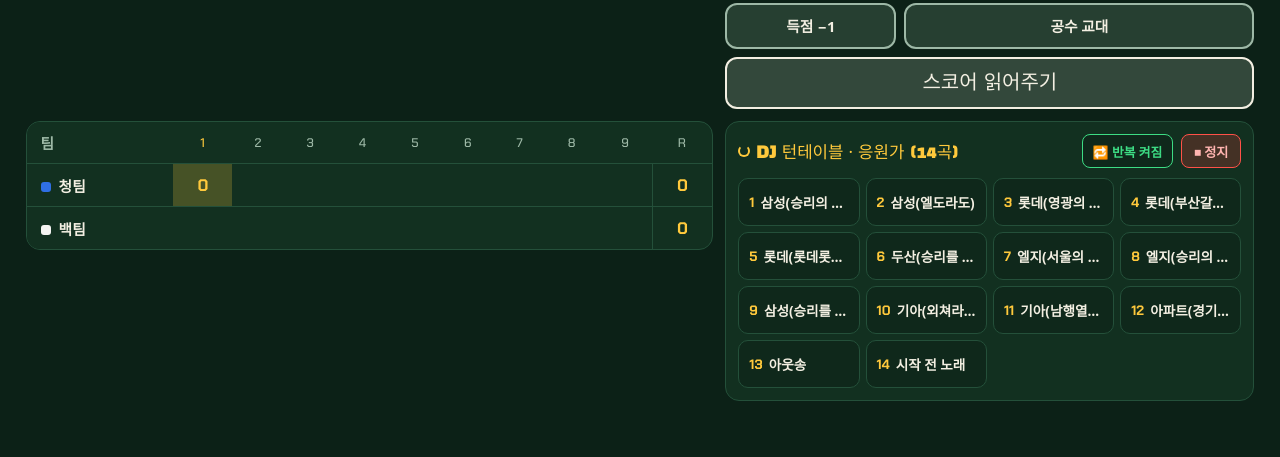
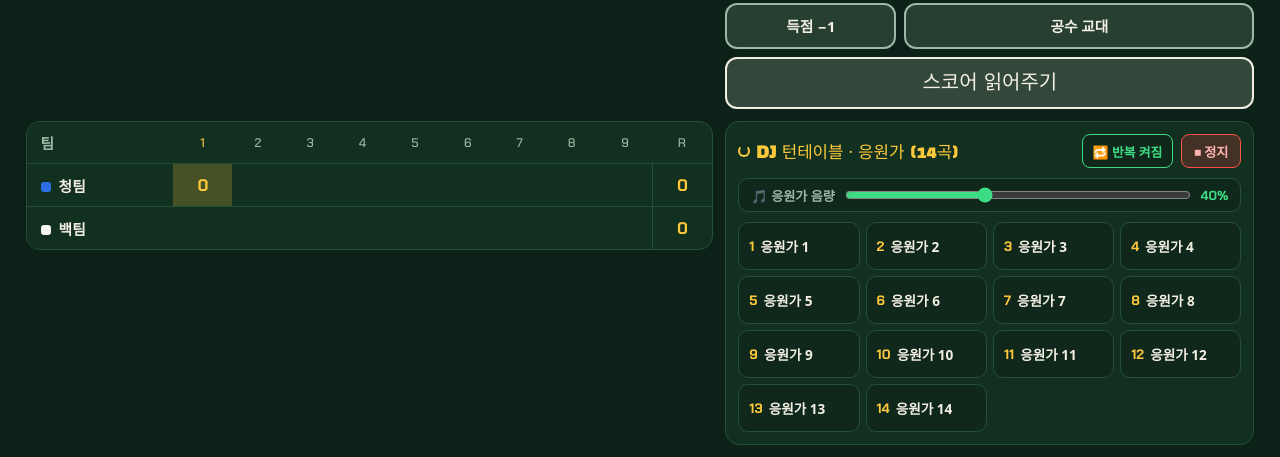
Before and after one commit to peteacher-kim/-, a plain HTML site: page index.html in a window 1280 px wide. Shown: the part 605-1062 px from the top of the page. Before the commit the page ends 1018 px from the top, so only its background shows below. Drawn offline with Linux system fonts and the light colour scheme; a web font is replaced by a local one.

Commit message:
Update index.html

```diff
--- a/index.html
+++ b/index.html
@@ -174,6 +174,13 @@ button:disabled { opacity: .35; cursor: not-allowed; }
 .dj-disc { display: inline-block; width: 12px; height: 12px; border-radius: 50%; border: 2px solid var(--amber); border-top-color: transparent; }
 .dj-disc.spin { animation: spin 1s linear infinite; }
 @keyframes spin { 100% { transform: rotate(360deg); } }
+.dj-vol-bar {
+  display: flex; align-items: center; gap: 8px;
+  background: var(--board-2); border: 1px solid var(--line); border-radius: 10px;
+  padding: 6px 12px; font-size: .82rem; font-weight: 600; color: var(--muted);
+}
+.dj-vol-bar input[type=range] { flex: 1; min-width: 80px; accent-color: var(--lamp-b); cursor: pointer; }
+.dj-vol-bar b { font-family: var(--f-num); color: var(--lamp-b); min-width: 3.2ch; text-align: right; }
 .dj-loop {
   background: var(--board-2); border: 1px solid var(--line); color: var(--muted);
   border-radius: 8px; padding: 5px 10px; font-size: .8rem; font-weight: 600; min-height: 34px;
@@ -280,6 +287,7 @@ body.dragging, body.dragging * { cursor: grabbing !important; }
 .stepper input { text-align: center; font-family: var(--f-num); font-weight: 700; font-size: 1.2rem; }
 .soundrow { display: flex; gap: 10px; align-items: center; flex-wrap: wrap; }
 .soundrow input[type=range] { flex: 1; min-width: 120px; accent-color: var(--amber); }
+.soundrow .vval { font-family: var(--f-num); font-weight: 700; color: var(--amber); min-width: 3.4ch; text-align: right; font-size: .9rem; }
 .teamset { display: grid; gap: 8px; padding: 12px; border: 1px solid var(--line); border-radius: 12px; background: var(--bg); }
 .teamset-top { display: flex; gap: 10px; align-items: center; }
 .teamset-top .pv { flex: none; width: 40px; height: 40px; border-radius: 10px; box-shadow: inset 0 0 0 1px var(--line); }
@@ -356,6 +364,11 @@ body.dragging, body.dragging * { cursor: grabbing !important; }
       <div class="dj-title"><span class="dj-disc" id="djDisc"></span>DJ 턴테이블 · 응원가 (14곡)</div>
       <button type="button" class="dj-loop on" id="djLoopBtn">🔁 반복 켜짐</button>
       <button type="button" class="dj-stop" id="djStopBtn">⏹ 정지</button>
+    </div>
+    <div class="dj-vol-bar">
+      <span>🎵 응원가 음량</span>
+      <input type="range" id="djVolQuick" min="0" max="100" step="5" aria-label="응원가 음량">
+      <b id="djVolQuickVal">40%</b>
     </div>
     <div class="dj-tracks" id="djTracks"></div>
   </section>
@@ -451,14 +464,22 @@ body.dragging, body.dragging * { cursor: grabbing !important; }
       <div class="teamset" id="ts1"></div>
     </div>
     <div class="field">
-      <label>소리 · 막대는 효과음 및 DJ 응원가 크기</label>
+      <label>소리 전체 스위치 · 효과음 크기</label>
       <div class="soundrow">
         <button class="tbtn" type="button" id="sndToggle">켜짐</button>
-        <input type="range" id="vol" min="0" max="100" step="5" aria-label="음량">
+        <input type="range" id="vol" min="0" max="100" step="5" aria-label="효과음 음량">
+        <span class="vval" id="volVal">70%</span>
       </div>
-      <label>음성 안내 · 스트라이크, 아웃, 공수 교대를 읽어줍니다</label>
+      <label>DJ 턴테이블 응원가 크기 · 교실 수업 방해 방지를 위해 별도 조절</label>
+      <div class="soundrow">
+        <input type="range" id="djVol" min="0" max="100" step="5" aria-label="DJ 응원가 음량">
+        <span class="vval" id="djVolVal">40%</span>
+      </div>
+      <label>경기 안내 음성 크기 · 스트라이크, 아웃, 공수 교대 안내</label>
       <div class="soundrow">
         <button class="tbtn" type="button" id="voiceToggle">켜짐</button>
+        <input type="range" id="voiceVol" min="0" max="100" step="5" aria-label="안내 음성 음량">
+        <span class="vval" id="voiceVolVal">100%</span>
         <button class="tbtn" type="button" id="voiceTest">미리 듣기</button>
       </div>
       <label>목소리 · 눌러서 들어보고 가장 또렷한 걸 고르세요</label>
@@ -467,7 +488,6 @@ body.dragging, body.dragging * { cursor: grabbing !important; }
       <div class="presets ko" id="rateSnd"></div>
       <label>음성 높이 · 야외 스피커에서는 높을수록 잘 들립니다</label>
       <div class="presets ko" id="pitchSnd"></div>
-      <p class="note">음성은 기기가 낼 수 있는 최대 크기로 나옵니다. 위 음량 막대는 효과음과 DJ 응원가에만 적용돼요. 효과음을 낮추면 음성이 더 또렷하게 들립니다.</p>
       <label>득점 소리 · 눌러서 미리 듣기</label>
       <div class="presets ko" id="runSnd"></div>
     </div>
@@ -485,26 +505,26 @@ body.dragging, body.dragging * { cursor: grabbing !important; }
 (() => {
   // ★ GitHub 저장소에 올릴 14곡 파일명과 버튼 표시 이름 (필요시 title만 수정)
   const DJ_TRACKS = [
-    { title: '삼성(승리의 라이온즈)', file: './song1.mp3' },
-    { title: '삼성(엘도라도)', file: './song2.mp3' },
-    { title: '롯데(영광의 순간)', file: './song3.mp3' },
-    { title: '롯데(부산갈매기)', file: './song4.mp3' },
-    { title: '롯데(롯데롯데롯데)', file: './song5.mp3' },
-    { title: '두산(승리를 위하여)', file: './song6.mp3' },
-    { title: '엘지(서울의 아리아) 7', file: './song7.mp3' },
-    { title: '엘지(승리의 노래)', file: './song8.mp3' },
-    { title: '삼성(승리를 위해)', file: './song9.mp3' },
-    { title: '기아(외쳐라 최강기아)', file: './song10.mp3' },
-    { title: '기아(남행열차)', file: './song11.mp3' },
-    { title: '아파트(경기 뜨거울때)', file: './song12.mp3' },
-    { title: '아웃송', file: './song13.mp3' },
-    { title: '시작 전 노래', file: './song14.mp3' }
+    { title: '응원가 1', file: './song1.mp3' },
+    { title: '응원가 2', file: './song2.mp3' },
+    { title: '응원가 3', file: './song3.mp3' },
+    { title: '응원가 4', file: './song4.mp3' },
+    { title: '응원가 5', file: './song5.mp3' },
+    { title: '응원가 6', file: './song6.mp3' },
+    { title: '응원가 7', file: './song7.mp3' },
+    { title: '응원가 8', file: './song8.mp3' },
+    { title: '응원가 9', file: './song9.mp3' },
+    { title: '응원가 10', file: './song10.mp3' },
+    { title: '응원가 11', file: './song11.mp3' },
+    { title: '응원가 12', file: './song12.mp3' },
+    { title: '응원가 13', file: './song13.mp3' },
+    { title: '응원가 14', file: './song14.mp3' }
   ];
 
   // 오프라인 캐싱용 Service Worker 등록 (한 번 접속 후 인터넷 없이도 작동)
   if ('serviceWorker' in navigator && location.protocol.startsWith('http')) {
     const swCode = `
-      const CACHE = 'baseball-dj-offline-v3';
+      const CACHE = 'baseball-dj-offline-v4';
       const ASSETS = ['./', './index.html', ${DJ_TRACKS.map(t => `'${t.file}'`).join(', ')}];
       self.addEventListener('install', e => {
         self.skipWaiting();
@@ -571,10 +591,15 @@ body.dragging, body.dragging * { cursor: grabbing !important; }
   const total = t => s.line[t].reduce((a, b) => a + (b || 0), 0);
   const inningLabel = () => `${s.inning}회 ${s.half ? '말' : '초'}${inter() ? ' · ' + KIND[kindAt(s.inning)] : ''}`;
 
-  // ---------- Sound (Event SFX) ----------
-  let prefs = { on: true, vol: 70, run: 'random', voice: true, rate: 1.15, pitch: 1.8, voiceName: '', v2: true };
+  // ---------- Sound (Independent SFX, DJ, and Voice volumes) ----------
+  let prefs = { on: true, vol: 70, djVol: 40, voiceVol: 100, run: 'random', voice: true, rate: 1.15, pitch: 1.8, voiceName: '', v3: true };
   try { Object.assign(prefs, JSON.parse(localStorage.getItem(PKEY)) || {}); } catch (e) {}
-  if (!prefs.v2) { prefs.rate = 1.15; prefs.pitch = 1.8; prefs.v2 = true; }
+  if (!prefs.v3) {
+    prefs.rate = 1.15; prefs.pitch = 1.8;
+    if (typeof prefs.djVol !== 'number') prefs.djVol = 40;
+    if (typeof prefs.voiceVol !== 'number') prefs.voiceVol = 100;
+    prefs.v3 = true;
+  }
   const savePrefs = () => { try { localStorage.setItem(PKEY, JSON.stringify(prefs)); } catch (e) {} };
   let ctx = null, lastRun = '', noiseBuf = null;
   function ac() {
@@ -654,6 +679,16 @@ body.dragging, body.dragging * { cursor: grabbing !important; }
   // ---------- DJ 14-Track Audio Player (Repo MP3s) ----------
   let djAudio = null, djPlayingIdx = null, djLoop = true, djFadeTimer = null;
 
+  function setDjVolume(val) {
+    prefs.djVol = Math.max(0, Math.min(100, +val));
+    if (djAudio) djAudio.volume = prefs.djVol / 100;
+    $('djVolQuick').value = prefs.djVol;
+    $('djVolQuickVal').textContent = prefs.djVol + '%';
+    $('djVol').value = prefs.djVol;
+    $('djVolVal').textContent = prefs.djVol + '%';
+    savePrefs();
+  }
+
   function renderDjTracks() {
     $('djTracks').innerHTML = DJ_TRACKS.map((tr, i) => {
       const on = djPlayingIdx === i;
@@ -665,10 +700,11 @@ body.dragging, body.dragging * { cursor: grabbing !important; }
   function stopDJ(fade = false) {
     clearInterval(djFadeTimer); djFadeTimer = null;
     if (djAudio) {
-      if (fade && !djAudio.paused && djAudio.volume > 0.05) {
+      if (fade && !djAudio.paused && djAudio.volume > 0.03) {
         const a = djAudio;
+        const step = Math.max(0.02, a.volume / 8);
         djFadeTimer = setInterval(() => {
-          if (a.volume > 0.08) a.volume = Math.max(0, a.volume - 0.08);
+          if (a.volume > step) a.volume = Math.max(0, a.volume - step);
           else { clearInterval(djFadeTimer); a.pause(); a.currentTime = 0; if (djAudio === a) djAudio = null; }
         }, 35);
       } else {
@@ -686,7 +722,7 @@ body.dragging, body.dragging * { cursor: grabbing !important; }
     const tr = DJ_TRACKS[idx];
     const a = new Audio(tr.file);
     a.loop = djLoop;
-    a.volume = Math.max(0.05, prefs.vol / 100);
+    a.volume = prefs.djVol / 100;
     a.onended = () => { if (djPlayingIdx === idx) { djPlayingIdx = null; renderDjTracks(); } };
     a.onerror = () => {
       $('status').innerHTML = `<b>음원 없음</b> · 저장소에 <b>${esc(tr.file.replace('./', ''))}</b> 파일을 올려주세요`;
@@ -709,6 +745,8 @@ body.dragging, body.dragging * { cursor: grabbing !important; }
     $('djLoopBtn').classList.toggle('on', djLoop);
     $('djLoopBtn').textContent = djLoop ? '🔁 반복 켜짐' : '➡ 1회 재생';
   };
+  $('djVolQuick').addEventListener('input', e => setDjVolume(e.target.value));
+  $('djVol').addEventListener('input', e => setDjVolume(e.target.value));
 
   // ---------- Voice announcer (Web Speech, Korean) ----------
   const synth = window.speechSynthesis || null;
@@ -744,7 +782,8 @@ body.dragging, body.dragging * { cursor: grabbing !important; }
         const u = new SpeechSynthesisUtterance(text);
         u.lang = 'ko-KR';
         if (koVoice) { const v = synth.getVoices().find(x => x.name === koVoice.name); if (v) u.voice = v; }
-        u.rate = prefs.rate; u.pitch = prefs.pitch; u.volume = 1;
+        u.rate = prefs.rate; u.pitch = prefs.pitch;
+        u.volume = Math.max(0, Math.min(1, prefs.voiceVol / 100));
         let started = false;
         u.onstart = () => { started = true; };
         u.onend = () => { started = true; };
@@ -1011,6 +1050,13 @@ body.dragging, body.dragging * { cursor: grabbing !important; }
     $('sndToggle').textContent = prefs.on ? '켜짐' : '꺼짐';
     $('sndToggle').classList.toggle('off', !prefs.on);
     $('vol').value = prefs.vol;
+    $('volVal').textContent = prefs.vol + '%';
+    $('djVol').value = prefs.djVol;
+    $('djVolVal').textContent = prefs.djVol + '%';
+    $('djVolQuick').value = prefs.djVol;
+    $('djVolQuickVal').textContent = prefs.djVol + '%';
+    $('voiceVol').value = prefs.voiceVol;
+    $('voiceVolVal').textContent = prefs.voiceVol + '%';
     $('runSnd').querySelectorAll('button').forEach(b => b.setAttribute('aria-pressed', String(b.dataset.k === prefs.run)));
     $('voiceToggle').textContent = prefs.voice ? '켜짐' : '꺼짐';
     $('voiceToggle').classList.toggle('off', !prefs.voice);
@@ -1045,8 +1091,10 @@ body.dragging, body.dragging * { cursor: grabbing !important; }
     const b = e.target.closest('button'); if (!b) return;
     prefs.run = b.dataset.k; savePrefs(); renderSound(); play(b.dataset.k === 'random' ? 'run' : b.dataset.k, true);
   });
-  $('vol').addEventListener('input', e => { prefs.vol = +e.target.value; if (djAudio) djAudio.volume = prefs.vol / 100; savePrefs(); });
+  $('vol').addEventListener('input', e => { prefs.vol = +e.target.value; $('volVal').textContent = prefs.vol + '%'; savePrefs(); });
   $('vol').addEventListener('change', () => play('ball', true));
+  $('voiceVol').addEventListener('input', e => { prefs.voiceVol = +e.target.value; $('voiceVolVal').textContent = prefs.voiceVol + '%'; savePrefs(); });
+  $('voiceVol').addEventListener('change', () => speak('투 스트라이크! 원 아웃!', true));
   $('sndToggle').onclick = toggleSound;
   $('soundBtn').onclick = toggleSound;
 
```
